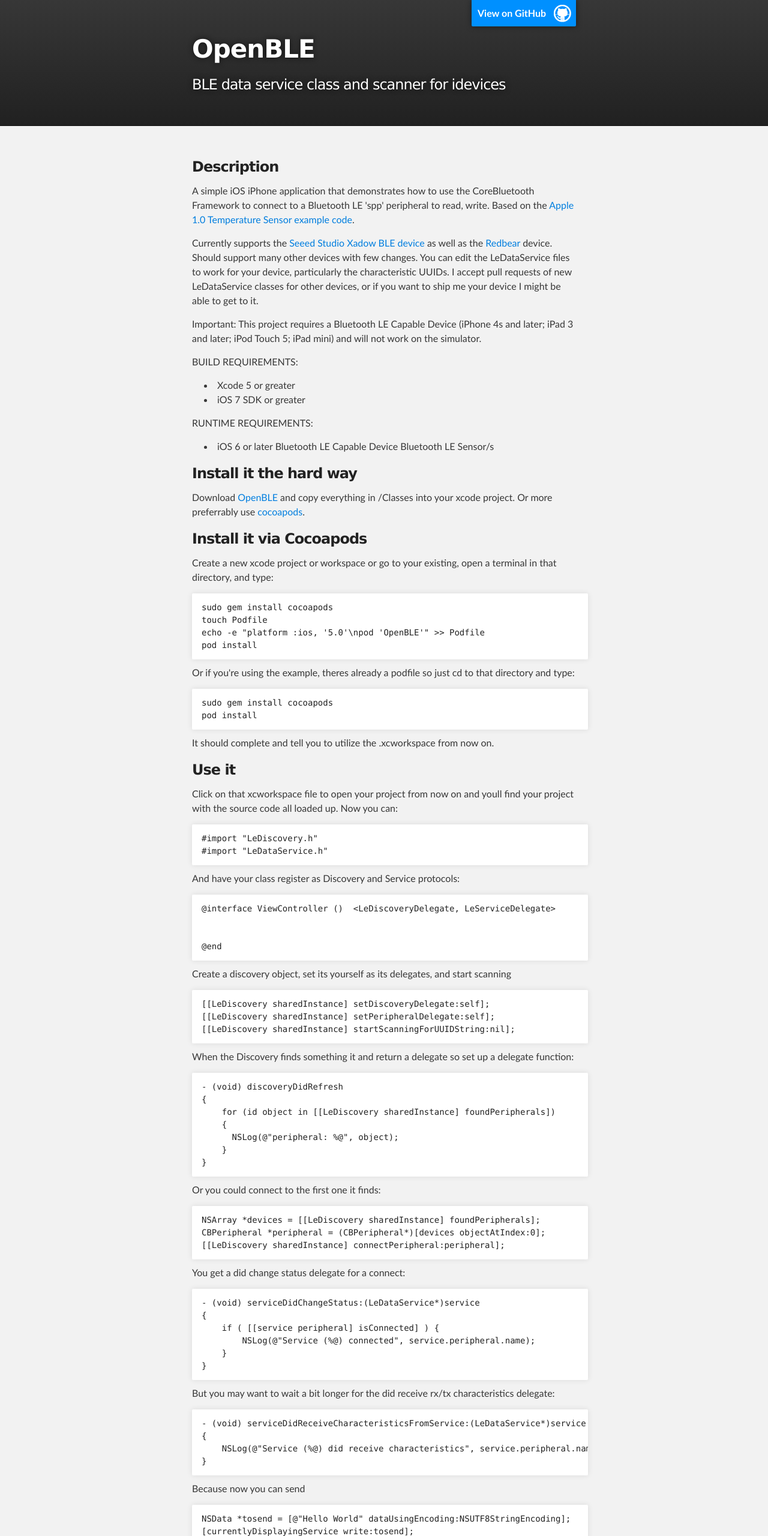
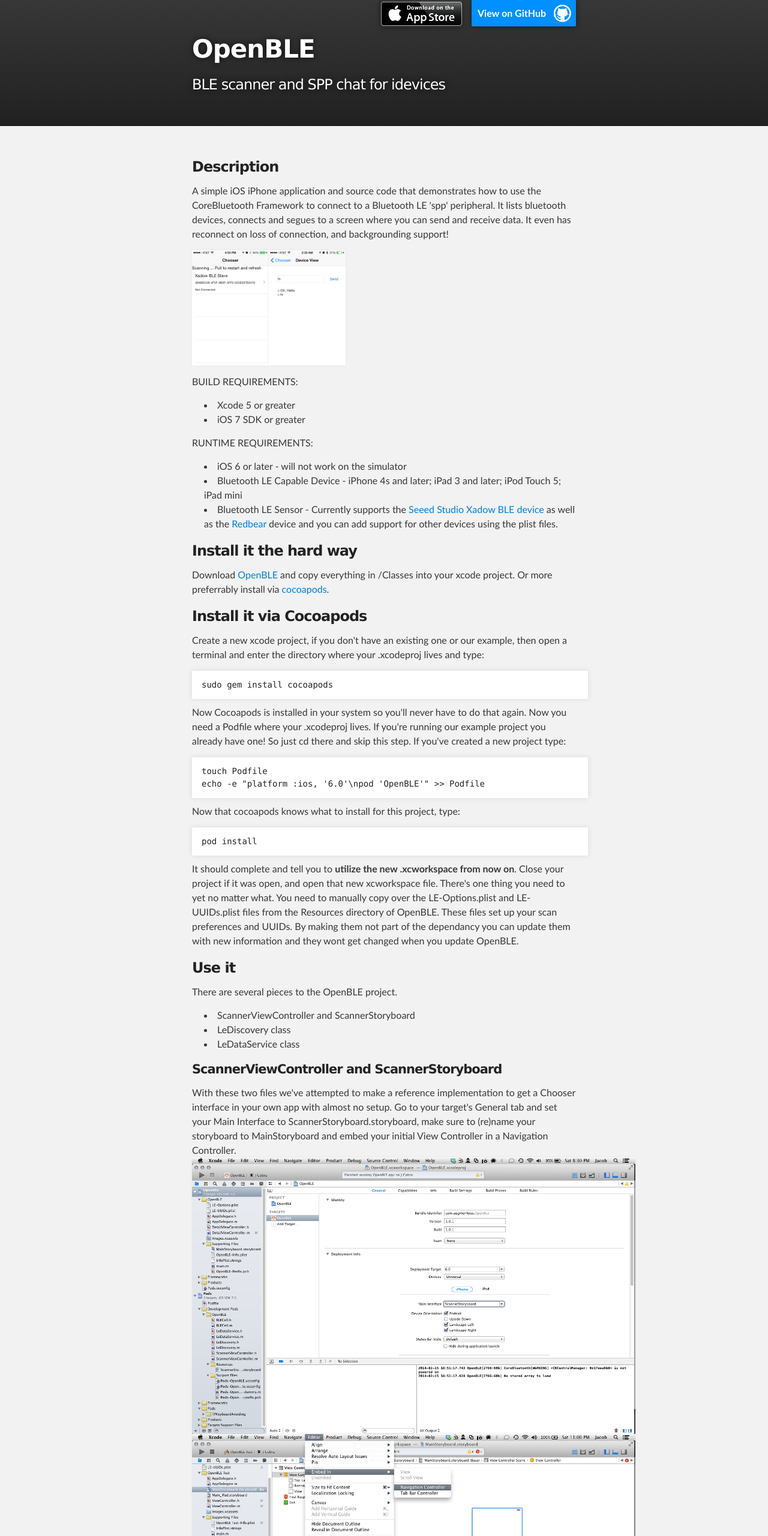
Before and after one commit to OpenBLE/openble.github.io, a plain HTML site: page index.html in a window 1280 px wide. Shown: the top 2560 px of the page at 60% size. Drawn offline with Linux system fonts and the light colour scheme.

Commit message:
changes for 1.0.0 release

```diff
--- a/index.html
+++ b/index.html
@@ -7,6 +7,7 @@
     <meta name="description" content="OpenBLE : Wabsite" />
 
     <link rel="stylesheet" type="text/css" media="screen" href="stylesheets/stylesheet.css">
+    <link rel="stylesheet" type="text/css" media="screen" href="stylesheets/my.css">
 
     <title>OpenBLE</title>
   </head>
@@ -17,9 +18,10 @@
     <div id="header_wrap" class="outer">
         <header class="inner">
           <a id="forkme_banner" href="https://github.com/OpenBLE/OpenBLE">View on GitHub</a>
+          <a class="apple_banner" href="https://itunes.apple.com/us/app/openble/id808685632?ls=1&mt=8"></a>
 
           <h1 id="project_title">OpenBLE</h1>
-          <h2 id="project_tagline">BLE data service class and scanner for idevices</h2>
+          <h2 id="project_tagline">BLE scanner and SPP chat for idevices</h2>
 
         </header>
     </div>
@@ -30,11 +32,9 @@
 
         <h3>Description</h3>
 
-<p>A simple iOS iPhone application that demonstrates how to use the CoreBluetooth Framework to connect to a Bluetooth LE 'spp' peripheral to read, write. Based on the <a href="https://developer.apple.com/library/IOS/samplecode/TemperatureSensor/Introduction/Intro.html">Apple 1.0 Temperature Sensor example code</a>.</p>
+        <p>A simple iOS iPhone application and source code that demonstrates how to use the CoreBluetooth Framework to connect to a Bluetooth LE 'spp' peripheral. It lists bluetooth devices, connects and segues to a screen where you can send and receive data. It even has reconnect on loss of connection, and backgrounding support!<p>
 
-<p>Currently supports the <a href="http://www.seeedstudio.com/depot/xadow-ble-slave-p-1546.html">Seeed Studio Xadow BLE device</a> as well as the <a href="http://redbearlab.com/bleshield/">Redbear</a> device. Should support many other devices with few changes. You can edit the LeDataService files to work for your device, particularly the characteristic UUIDs. I accept pull requests of new LeDataService classes for other devices, or if you want to ship me your device I might be able to get to it.</p>
-
-<p>Important: This project requires a Bluetooth LE Capable Device (iPhone 4s and later; iPad 3 and later; iPod Touch 5; iPad mini) and will not work on the simulator.</p>
+        <img style="width: 20%;" src="images/scanner.png"/><img style="width: 20%;" src="images/detail.png"/>
 
         <p>BUILD REQUIREMENTS:</p>
         <ul>
@@ -44,94 +44,146 @@
 
         <p>RUNTIME REQUIREMENTS:<p>
         <ul>
-  <li>iOS 6 or later Bluetooth LE Capable Device Bluetooth LE Sensor/s</li>
+          <li>iOS 6 or later - will not work on the simulator</li>
+          <li>Bluetooth LE Capable Device - iPhone 4s and later; iPad 3 and later; iPod Touch 5; iPad mini</li>
+          <li>Bluetooth LE Sensor - Currently supports the <a href="http://www.seeedstudio.com/depot/xadow-ble-slave-p-1546.html">Seeed Studio Xadow BLE device</a> as well as the <a href="http://redbearlab.com/bleshield/">Redbear</a> device and you can add support for other devices using the plist files.</li>
         </ul>
 
-
         <h3>Install it the hard way</h3>
-        <p>Download <a href="https://github.com/OpenBLE/OpenBLE">OpenBLE</a> and copy everything in /Classes into your xcode project. Or more preferrably use <a href="http://beta.cocoapods.org/?q=">cocoapods</a>.</p>
+        <p>Download <a href="https://github.com/OpenBLE/OpenBLE">OpenBLE</a> and copy everything in /Classes into your xcode project. Or more preferrably install via <a href="http://beta.cocoapods.org/?q=">cocoapods</a>.</p>
 
         <h3>Install it via Cocoapods</h3>
-        <p>Create a new xcode project or workspace or go to your existing, open a terminal in that directory, and type:</p>
+        <p>Create a new xcode project, if you don't have an existing one or our example, then open a terminal and enter the directory where your .xcodeproj lives and type:</p>
+        <pre><code>sudo gem install cocoapods</code></pre>
 
-        <pre><code>sudo gem install cocoapods
-touch Podfile
-echo -e "platform :ios, '5.0'\npod 'OpenBLE'" >> Podfile
-pod install</code></pre>
+        <p>Now Cocoapods is installed in your system so you'll never have to do that again. Now you need a Podfile where your .xcodeproj lives. If you're running our example project you already have one! So just cd there and skip this step. If you've created a new project type:</p>
+        <pre><code>touch Podfile
+echo -e "platform :ios, '6.0'\npod 'OpenBLE'" >> Podfile</code></pre>
 
-        <p>Or if you're using the example, theres already a podfile so just cd to that directory and type:</p>
+        <p>Now that cocoapods knows what to install for this project, type:</p>
+        <pre><code>pod install</code></pre>
 
-        <pre><code>sudo gem install cocoapods
-pod install</code></pre>
-
-        <p>It should complete and tell you to utilize the .xcworkspace from now on.
+        <p>It should complete and tell you to <strong>utilize the new .xcworkspace from now on</strong>. Close your project if it was open, and open that new xcworkspace file. There's one thing you need to yet no matter what. You need to manually copy over the LE-Options.plist and LE-UUIDs.plist files from the Resources directory of OpenBLE. These files set up your scan preferences and UUIDs. By making them not part of the dependancy you can update them with new information and they wont get changed when you update OpenBLE.</p>
 
         <h3>Use it</h3>
-        <p>Click on that xcworkspace file to open your project from now on and youll find your project with the source code all loaded up. Now you can:</p>
+        <p>There are several pieces to the OpenBLE project.
+          <ul>
+            <li>ScannerViewController and ScannerStoryboard</li>
+            <li>LeDiscovery class</li>
+            <li>LeDataService class</li>
+          </ul>
 
-        <pre><code>#import "LeDiscovery.h"
-#import "LeDataService.h"</code></pre>
+        <h4>ScannerViewController and ScannerStoryboard</h4>
+        <p>With these two files we've attempted to make a reference implementation to get a Chooser interface in your own app with almost no setup. Go to your target's General tab and set your Main Interface to ScannerStoryboard.storyboard, make sure to (re)name your storyboard to MainStoryboard and embed your initial View Controller in a Navigation Controller.
+        <img src="images/MainInterface.png"/>
+        <img src="images/embed.png"/>
+        <p>Now you can just run your app and you'll see the Chooser window and if you have BLE devices in range you'll see them! When you select a bluetooth device it will connect and segue to the initial View Controller of the MainStoryBoard. Nothing else is hooked up so nothing happens, but you're scanning for BLE devices! So let's make something happen.</p>
 
-        <p>And have your class register as Discovery and Service protocols:</p>
+        <p>In your View Controller:
+        <pre><code>#import "ScannerViewController.h"</code></pre>
 
-        <pre><code>@interface ViewController ()  &#60;LeDiscoveryDelegate, LeServiceDelegate&#62;
+        <p>And then presumably in viewDidLoad, you can dig out the peripheral you chose with:</p>
+        <pre><code>- (void)viewDidLoad
+{
+    [super viewDidLoad];
+  // Do any additional setup after loading the view, typically from a nib.
 
+    UINavigationController *navController = (UINavigationController*)[self.navigationController presentingViewController];
+    ScannerViewController *rootController =(ScannerViewController*)[navController.viewControllers objectAtIndex:0];
+    CBPeripheral *peripheral = (CBPeripheral*)rootController.currentPeripheral;
+}</code></pre>
+
+        <p> Note, if you don't hang on to your CBPeripheral object your connection will be terminated by the sytem.</p>
+
+        <h4>LeDataService class</h4>
+        <p>Now that you have a peripheral you'll want to send and receive data. Thus the second part of OpenBLE, LeDataService, is a reference implementation for serial BLE devices. First, we need to set ourselves as a delegate for the LeDataProtocol so we can receive updates. In your ViewController.h file:
+
+                <pre><code>#import &#60;UIKit/UIKit.h&#62;
+#import "LeDataService.h"
+#import "ScannerViewController.h"
+
+@interface ViewController : UIViewController  &#60;LeDataProtocol&#62;
 
 @end</code></pre>
 
-        <p>Create a discovery object, set its yourself as its delegates, and start scanning</p>
+<p>Then, like we said above we need to hang on to our peripherals if we want to keep them. In this case LeDataService will hang on to our peripheral, but we need to hang on to it:</p>
+
+        <pre><code>#import "ViewController.h"
+
+@interface ViewController (){
+    LeDataService *dataService;
+}
+@end
+
+@implementation ViewController
+....</code></pre>
+
+        <p>Now back in viewdidload where we found our peripheral, lets init our service and start it up</p>
+        <pre><code>dataService = [[LeDataService alloc] initWithPeripheral:peripheral delegate:self];
+[dataService start];</code></pre>
+
+        <p>If startup was successful and the characteristics were found you'll get a serviceDidReceiveCharacteristicsFromService callback and you're ready to write. You'll get a didWriteFromService when complete and you can easily read from your device by registering for the serviceDidReceiveData callback:</p>
+        <pre><code>-(void)serviceDidReceiveCharacteristicsFromService:(LeDataService *)service
+{
+    NSData* tosend=[@"Hello World" dataUsingEncoding:NSUTF8StringEncoding];
+    [dataService write:tosend];
+}
+
+-(void)didWriteFromService:(LeDataService *)service withError:(NSError *)error
+{
+    NSLog(@"Data Sent!");
+}
+
+-(void)serviceDidReceiveData:(NSData *)data fromService:(LeDataService *)service
+{
+    NSString* text = [[NSString alloc] initWithData:data encoding:NSUTF8StringEncoding];
+    NSLog(@"%@", text);
+}</code></pre>
+
+        <p>Congrats, you're writing and reading from your device! Go on and start creating your app! For those who dont want to use the Storyboard, or want to know whats going on under the hood, continue below.</p>
+
+        <h4>LeDiscovery Class</h4>
+        <p>If you didnt want to use our storyboard as above, you'll need a quick walkthrough for discovery, too. If you did anything above, start over in a new project or if you trust yourself just undo everything.  You need to set your class (probably a view controller) as a LeDiscoveryDelegate</p>
+        <pre><code>@interface ViewController : UIViewController  &#60;LeDiscoveryDelegate&#62;
+
+@end</code></pre>
+
+        <p>Create a discovery object, probably in your viewDidLoad, set yourself as its delegate, and start scanning for all devices (nil)</p>
 
         <pre><code>[[LeDiscovery sharedInstance] setDiscoveryDelegate:self];
-[[LeDiscovery sharedInstance] setPeripheralDelegate:self];
 [[LeDiscovery sharedInstance] startScanningForUUIDString:nil];</code></pre>
 
-        <p>When the Discovery finds something it and return a delegate so set up a delegate function:</p>
-
+        <p>When the Discovery finds something it will tell you with th the discoveryDidRefresh delegate so set up that function:</p>
         <pre><code>- (void) discoveryDidRefresh
 {
-    for (id object in [[LeDiscovery sharedInstance] foundPeripherals])
-    {
-      NSLog(@"peripheral: %@", object);
+    //Connect to the first you find
+    NSArray *peripherals = [[LeDiscovery sharedInstance] foundPeripherals];
+    if([peripherals count] > 0){
+        CBPeripheral *peripheral = (CBPeripheral*)[peripherals objectAtIndex:0];
+        [[LeDiscovery sharedInstance] connectPeripheral:peripheral];
     }
 }</code></pre>
 
-        <p>Or you could connect to the first one it finds:</p>
-        <pre><code>NSArray *devices = [[LeDiscovery sharedInstance] foundPeripherals];
-CBPeripheral *peripheral = (CBPeripheral*)[devices objectAtIndex:0];
-[[LeDiscovery sharedInstance] connectPeripheral:peripheral];</code></pre>
-
-
-        <p>You get a did change status delegate for a connect:</p>
-
-        <pre><code>- (void) serviceDidChangeStatus:(LeDataService*)service
+        <p>You get a peripheralDidConnect delegate for a connect:</p>
+        <pre><code>- (void) peripheralDidConnect:(CBPeripheral *)peripheral
 {
-    if ( [[service peripheral] isConnected] ) {
-        NSLog(@"Service (%@) connected", service.peripheral.name);
+    NSLog(@"Connected to: %@", [peripheral name]);
 }
-}</code></pre>
-
-        <p>But you may want to wait a bit longer for the did receive rx/tx characteristics delegate:</p>
-
-        <pre><code>- (void) serviceDidReceiveCharacteristicsFromService:(LeDataService*)service
-{
-    NSLog(@"Service (%@) did receive characteristics", service.peripheral.name);
-}</code></pre>
-
-        <p>Because now you can send</p>
-        <pre><code>NSData *tosend = [@"Hello World" dataUsingEncoding:NSUTF8StringEncoding];
-[currentlyDisplayingService write:tosend];
 </code></pre>
 
-        <p>and receive:</p>
-        <pre><code>- (void) serviceDidReceiveData:(NSData*)data fromService:(LeDataService*)service
-{
-    NSLog(@"%@", [[NSString alloc] initWithData:data encoding:NSUTF8StringEncoding]);
-}</code></pre>
+        <p>From there you've got a peripheral just like above! Like we mentioned there, make sure you save it or the system will disconnect the device and clear the memory. Take a look above at using LeDataService to make it easier to talk to your device!</p>
 
-        <h3>Example app</h3>
-        <p>Open the example app in /examples for a much more thorough implementation example. It lists bluetooth devices, connects, and when it recieves read and write characteristics segues to a screen where you can send and receive data</p>
+        <h3>User Settings</h3>
+        <P>Adding new device UUIDs to the LE-UUIDs.plist should be self explanatory. There are read UUIDs, write UUIDs and service UUIDs, and at least one of each is necessary.<p>
 
-        <img style="width: 20%;" src="images/scanner.png"/><img style="width: 20%;" src="images/detail.png"/>
+        <p>Options are a bit trickier, sadly. init-options is mapped to the CBCentralManager  initWithDelegate options. connect-options is mapped to the CBCentralManager connectPeripheral options and scan-options is mapped to the CBCentralManager scanForPeripheralsWithServices options. Look up each of these 3 to see what options are available. Normally you'd enter they defined constant key, for instance, CBCentralManagerScanOptionAllowDuplicatesKey into the array. However since we're storing strings in a plist, we don't have access to that constant. What we do have access to the string it defines. So to enable CBCentralManagerScanOptionAllowDuplicatesKey we have to enter kCBScanOptionAllowDuplicates. To find the correct keys string you'll have to NSLog the key or look it up. Again we don't think this is ideal, so we're looking for feedback on better options.
+
+        <h3>Further reading</h3>
+        <ul>
+          <li><a href="https://developer.apple.com/library/ios/documentation/NetworkingInternetWeb/Conceptual/CoreBluetooth_concepts/AboutCoreBluetooth/Introduction.html#//apple_ref/doc/uid/TP40013257-CH1-SW1">Apple Core Bluetooth Programming Guide<a></li>
+          <li><a href="https://developer.apple.com/wwdc/videos/index.php?id=703">WWDC Videos (sign in required)</a></li>
+          <li><a href="https://developer.apple.com/library/ios/samplecode/TemperatureSensor/Introduction/Intro.html">Apple Temperature Sensor Example</a></li>
+        </ul>
 
         <h3><a name="support-or-contact" class="anchor" href="#support-or-contact"><span class="octicon octicon-link"></span></a>Support or Contact</h3>
 
--- /dev/null
+++ b/stylesheets/my.css
@@ -0,0 +1,16 @@
+.apple_banner {
+  display: block;
+  position: absolute;
+  top:0;
+  right: 200px;
+  width: 135px;
+  height:40px;
+  z-index: 10;
+  padding: 5px 0px 0px 0px;
+  color: #fff;
+  background: url('../images/Download_on_the_App_Store_Badge_US-UK_135x40.png') no-repeat 95% 50%;
+  font-weight: 700;
+  box-shadow: 0 0 10px rgba(0,0,0,.5);
+  border-bottom-left-radius: 2px;
+  border-bottom-right-radius: 2px;
+}
```
Also changed, not shown: images/Download_on_the_App_Store_Badge_US-UK_135x40.png (added), images/MainInterface.png (added), images/detail-ret.png (added), images/disconnect-ret.png (added), images/embed.png (added), images/scanner-ipad.png (added), images/scanner-ret.png (added). Lines whose indentation alone changed are shown as unchanged.
